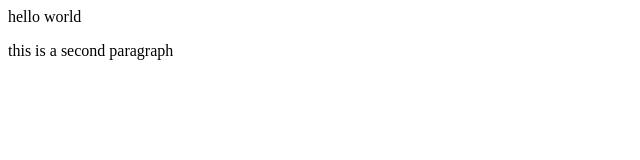
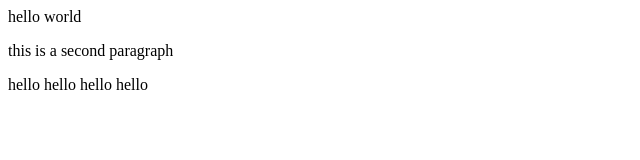
Before and after one commit to JEYANTH-P/learngit, a plain HTML site: page index.html in a window 1280 px wide. Shown: the whole page, without its empty margins (0-640 px from the left). Drawn offline with Linux system fonts and the light colour scheme.

Commit message:
updated index.html

```diff
--- a/index.html
+++ b/index.html
@@ -1,2 +1,3 @@
 <p>hello world</p>
 <p>this is a second paragraph</p>
+<p>hello hello hello hello</p>
```
